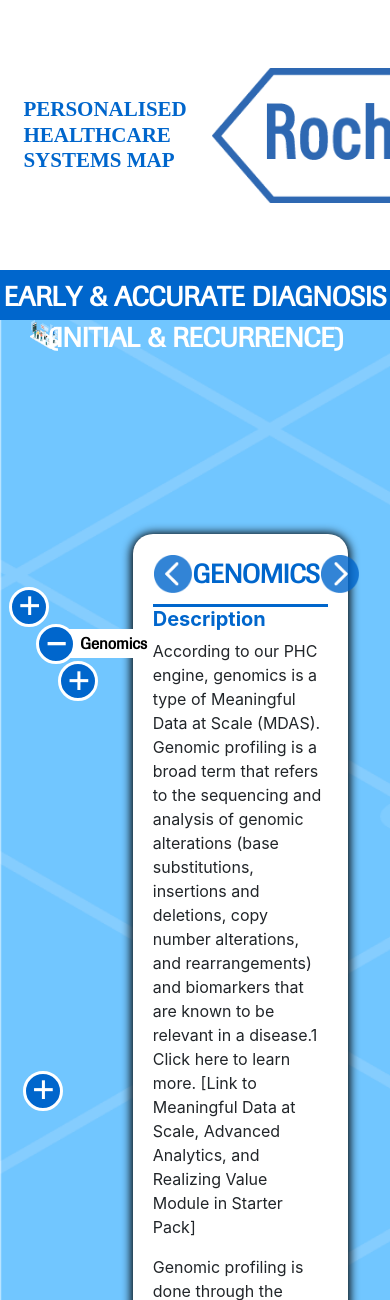
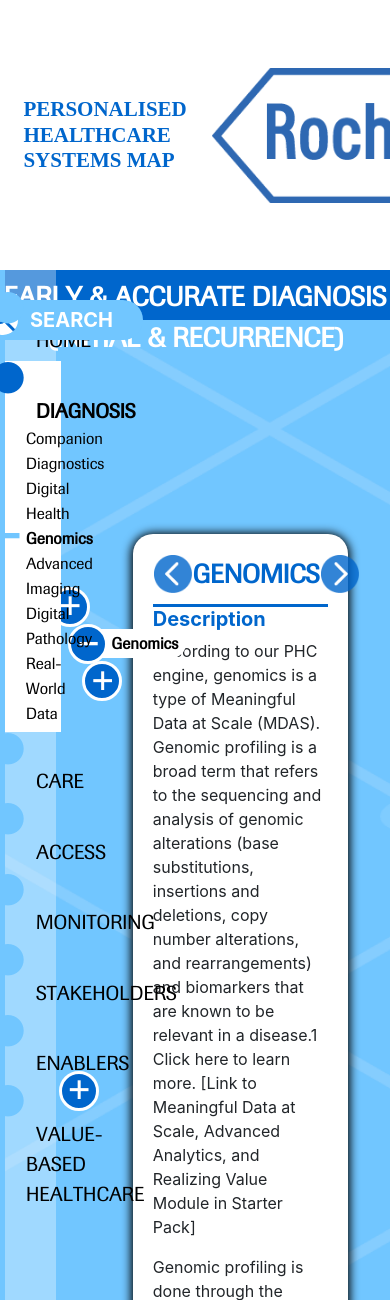
Before and after one commit to higherstar/personal_health_care, a PHP site: page /pages/diagnosis/genomics.html in a window 390 px wide. Shown: the top 1300 px of the page. Run offline with PHP 8.4, Linux system fonts and the light colour scheme.

Commit message:
mobile responsive on homepage

```diff
--- a/css/main.css
+++ b/css/main.css
@@ -87,16 +87,17 @@
   .mobile-header {
     position: absolute;
     width: 100%;
-    left: 73%;
+    left: 0%;
   }
 
   .right-space {
     position: absolute;
-    width: 27%;
+    width: 100%;
     height: 100vh;
-    left: 73%;
+    left: 0;
     top: 0;
     z-index: -1;
+    background: #0066ccb5;
   }
 }
 
@@ -255,20 +256,25 @@
 @media (max-width: 750px) {
   .side-bar-wrapper {
     width: 100%
-
   }
 
-  .side-bar {
-    display: none !important;
+  .side-bar-content {
+    padding-top: 36%;
+  }
+
+  .side-bar-search {
+    margin-top: 30px;
   }
 
   .mobile-side-bar {
     display: flex !important;
-    width: 73%;
+    width: 68%;
     position: absolute;
     z-index: 10;
     background: #eee;
     top: 0;
+    left: -68%;
+    transition: all 0.5s ease;
   }
 
 }
@@ -301,6 +307,7 @@
 
   .main-content {
     width: 100%;
+    transition: all 0.5s ease;
   }
 
   .main-content-map {
--- a/js/main.js
+++ b/js/main.js
@@ -89,19 +89,38 @@
 
   //handler for mobile menu button
   $('.menu-button').click(function() {
-    if ($('.side-bar')[0].classList.contains('mobile-side-bar')) {
-      $('.side-bar')[0].classList.remove('mobile-side-bar');
-      $('#header')[0].classList.remove('mobile-header');
-      $('.main-content')[0].style.marginLeft = '0';
-    } else {
-      $('.side-bar')[0].classList.add('mobile-side-bar');
-      $('#header')[0].classList.add('mobile-header');
-      $('.main-content')[0].style.marginLeft = '73%';
-    }
+    showSideBar();
+  });
+
+  //handler for hide side bar
+  $('.right-space').click(function () {
+    hideSideBar();
+  });
+
+  $('.side-bar-menu-title').click(function () {
+    hideSideBar();
+  });
+
+  $('.side-bar-submenu-title').click(function () {
+    hideSideBar();
   });
 
   //handler for search modal
   $('#search-input').change(function () {
     $('#search-text').text($('#search-input')[0].value);
   });
+
+  function hideSideBar() {
+    $('.mobile-side-bar')[0].style.left = '-68%';
+    $('.mobile-header')[0].style.left = '0';
+    $('.main-content')[0].style.marginLeft = '0';
+    $('.right-space')[0].style.zIndex = '-1';
+  }
+
+  function showSideBar() {
+    $('.mobile-side-bar')[0].style.left = '0';
+    $('.mobile-header')[0].style.left = '68%';
+    $('.main-content')[0].style.marginLeft = '68%';
+    $('.right-space')[0].style.zIndex = '7';
+  }
 });
--- a/pages/homepage.html
+++ b/pages/homepage.html
@@ -31,7 +31,7 @@
   <!--==========================
       Header
     ============================-->
-  <header id="header" class="header header-hide">
+  <header id="header" class="header header-hide mobile-header">
     <div id="logo" class="pull-left d-flex">
       <img class="d-md-none d-sm-block menu-button" src="../img/sidebar-icon.svg">
       <h1 class="d-none d-sm-none d-md-block">PERSONALISED HEALTHCARE SYSTEMS MAP</h1>
@@ -49,7 +49,7 @@
     <!--==========================
       Side Bar
     ============================-->
-    <div class="side-bar">
+    <div class="side-bar mobile-side-bar">
       <div class="side-bar-splitter position-relative">
         <div data-toggle="modal" data-target="#search-modal"  class="side-bar-search d-flex align-items-center justify-content-between position-absolute">
           <div class="side-bar-search-icon">
```
Also changed, not shown: css/homepage.css (+10 -0 lines).
